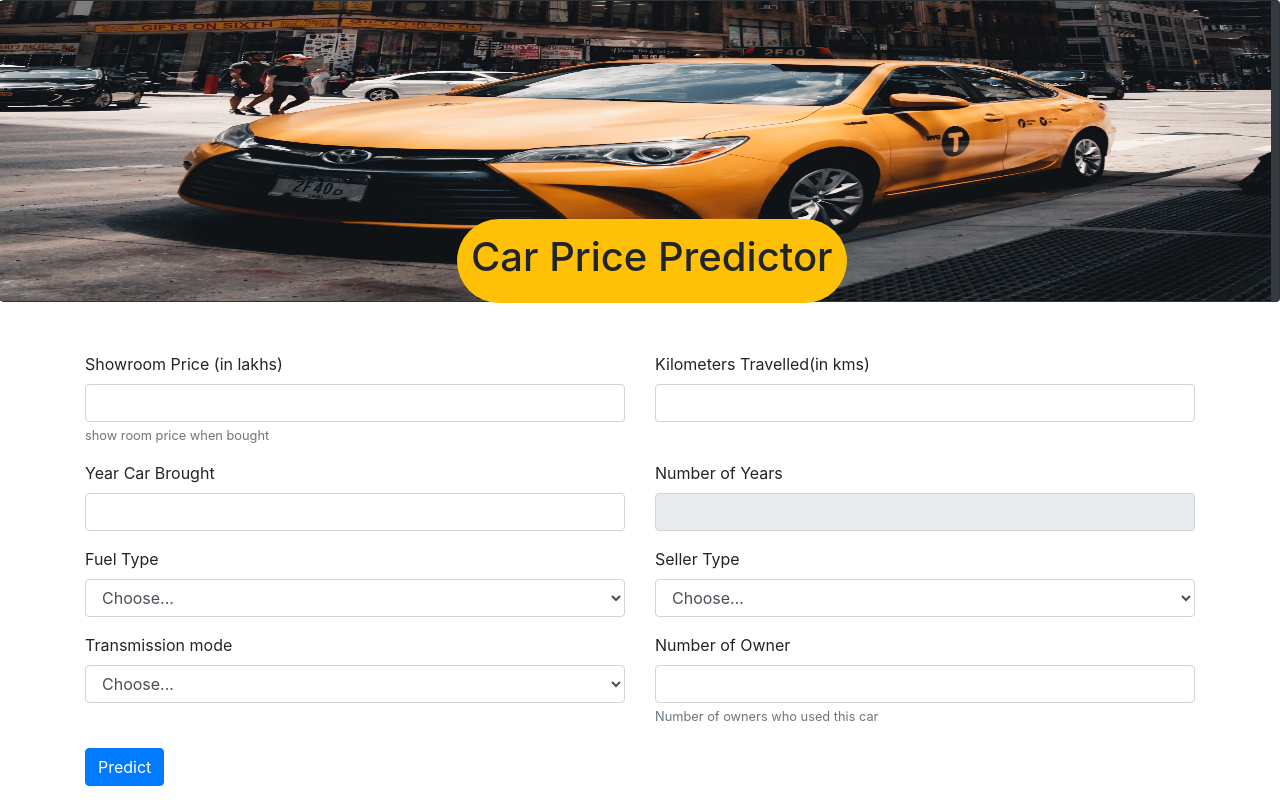
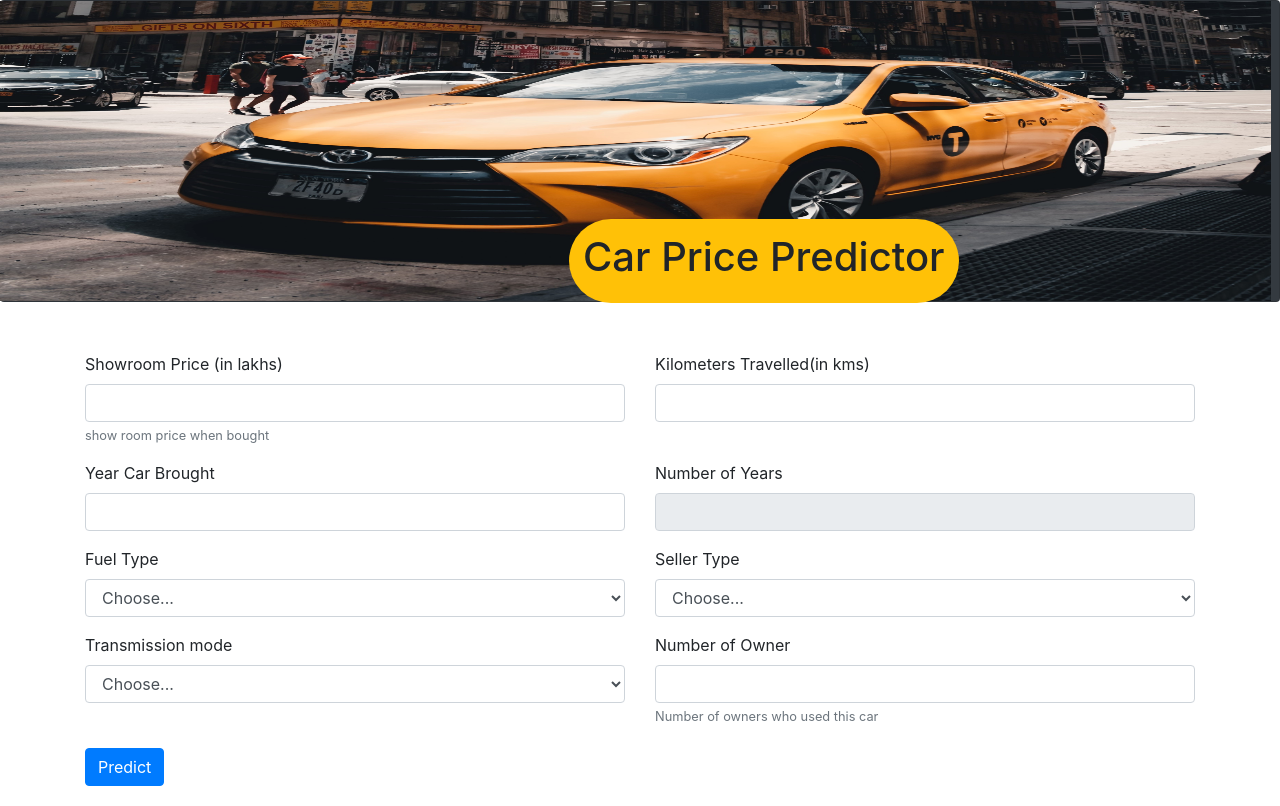
Before and after one commit to Divakar58/Car-Price-Prediction, a Flask app: page / in a window 1280 px wide. Run offline with Flask 2, Linux system fonts and the light colour scheme; parts of the project's set-up code (start-up, migrations or seed data) failed here and were passed over; some libraries are stand-ins or nearby versions.

Commit message:
css changes

```diff
--- a/static/css/style.css
+++ b/static/css/style.css
@@ -4,7 +4,7 @@
 }
 
 .title-span {
-    margin: 198px 0px 0px 436px;
+    margin: 198px 0px 0px 548px;
     padding: 14px;
     text-align: center;
 }
```
